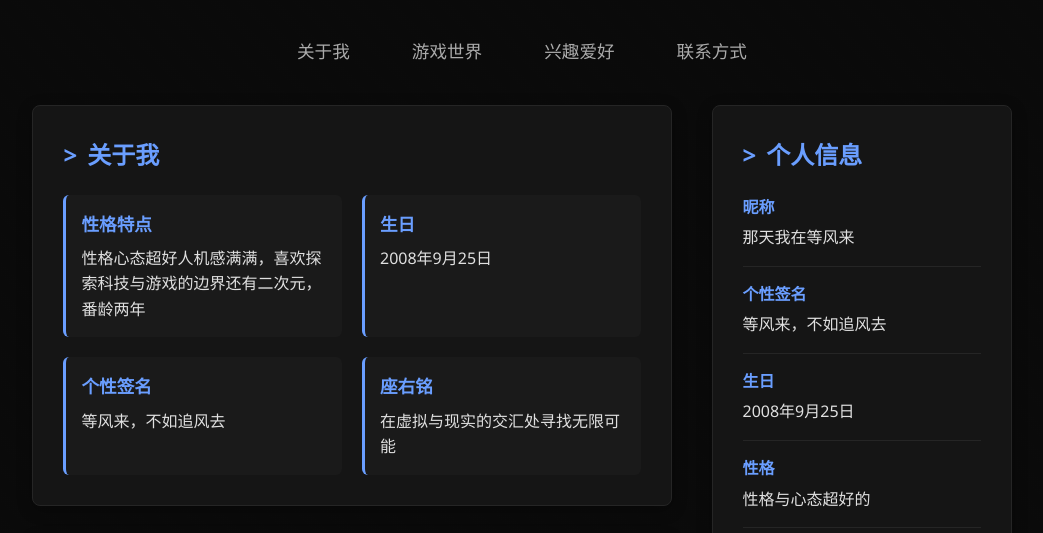
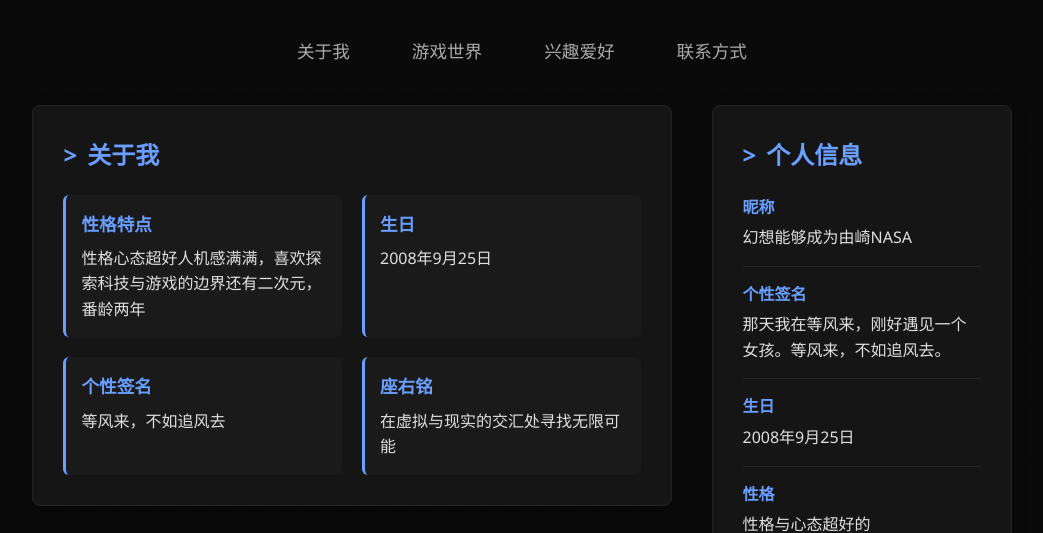
Before and after one commit to ZXBSHIM/NTWZDFL, a plain HTML site: page index.html in a window 1280 px wide. Shown: the part 217-750 px from the top of the page, without its empty margins (118-1161 px from the left). Drawn offline with Linux system fonts and the light colour scheme.

Commit message:
更新 index.html

```diff
--- a/index.html
+++ b/index.html
@@ -3,8 +3,8 @@
 <head>
     <meta charset="UTF-8">
     <meta name="viewport" content="width=device-width, initial-scale=1.0">
-    <title>那天我在等风来 | 个人博客</title>
-    <meta name="description" content="那天我在等风来的个人博客 - 分享游戏、科技与生活">
+    <title>幻想能够成为由崎NASA | 个人博客</title>
+    <meta name="description" content="幻想能够成为由崎NASA的个人博客 - 分享游戏、科技与生活">
     <style>
         /* 基础样式 */
         * {
@@ -382,11 +382,11 @@
                     <h2 class="card-title">个人信息</h2>
                     <div class="info-item">
                         <div class="info-label">昵称</div>
-                        <div>那天我在等风来</div>
+                        <div>幻想能够成为由崎NASA</div>
                     </div>
                     <div class="info-item">
                         <div class="info-label">个性签名</div>
-                        <div>等风来，不如追风去</div>
+                        <div>那天我在等风来，刚好遇见一个女孩。等风来，不如追风去。</div>
                     </div>
                     <div class="info-item">
                         <div class="info-label">生日</div>
@@ -421,7 +421,7 @@
         </div>
 
         <footer>
-            <p>© 2023 那天我在等风来 | 个人博客 | 等风来，不如追风去</p>
+            <p>© 2023 幻想能够成为由崎NASA | 个人博客 | 那天我在等风来，刚好遇见一个女孩。等风来，不如追风去。</p>
         </footer>
     </div>
 </body>
```
